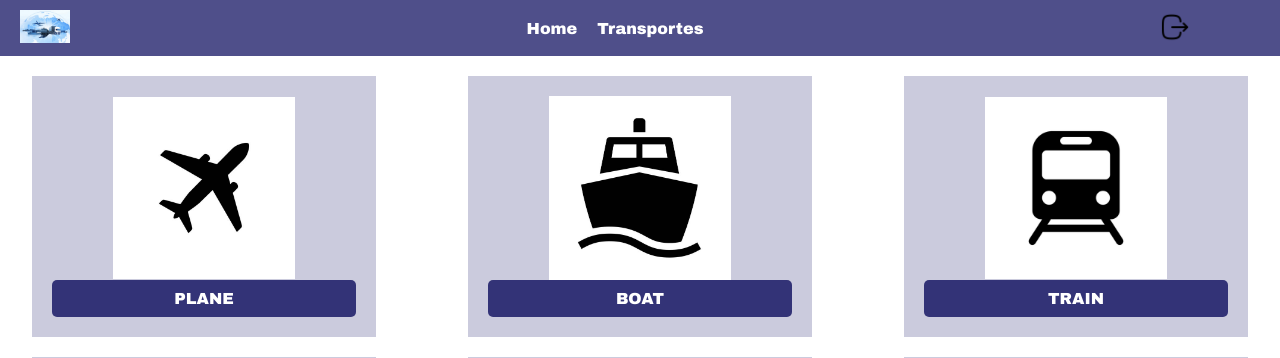
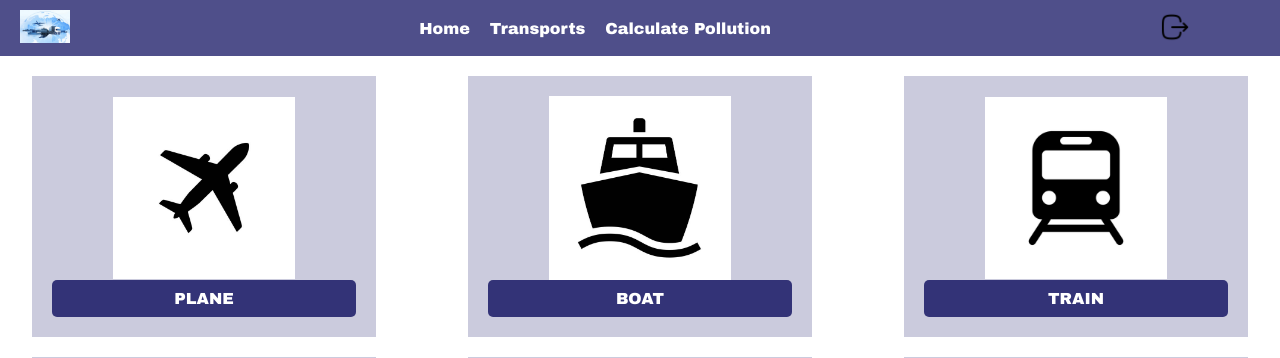
Before and after one commit to loanarm2306/web2, a Django app: page / in a window 1280 px wide. Shown: the top 358 px of the page. Run offline with Django 5.2, Linux system fonts and the light colour scheme; the visitor is signed in with stand-in values (Sample User, id 1).

Commit message:
Correcions i afegir botó

```diff
--- a/project/urls.py
+++ b/project/urls.py
@@ -29,5 +29,5 @@ urlpatterns = [
     path("boat/", TemplateView.as_view(template_name="boat.html"), name="boat"),
     path("train/", TemplateView.as_view(template_name="train.html"), name="train"),
     path("motorbike/", TemplateView.as_view(template_name="motorbike.html"), name="motorbike"),
-
+    path("calculate/", TemplateView.as_view(template_name="calculate.html"), name="calculate")
 ]
--- a/static/css/styles.css
+++ b/static/css/styles.css
@@ -47,15 +47,21 @@ body {
     background: none;
     border: 0;
     color: inherit;
-    /* cursor: default; */
+    font: inherit;
+    padding: 0;
+    cursor: pointer;
+}
+
+#calculate_pollution {
+    margin-right: 20px;
+    margin-left: 20px;
+    background: none;
+    border: 0;
+    color: inherit;
     font: inherit;
     line-height: normal;
-    overflow: visible;
     padding: 0;
-    -webkit-user-select: none; /* for button */
-    -webkit-appearance: button; /* for input */
-    -moz-user-select: none;
-    -ms-user-select: none;
+    cursor: pointer;
 }
 
 #logout_btn {
--- a/templates/base.html
+++ b/templates/base.html
@@ -15,7 +15,7 @@
             <div class="nav-links">
                 <a href="../#">Home</a>
                 <div class="dropdown">
-                    <button id="transports_btn" class="dropbtn">Transportes</button>
+                    <button id="transports_btn" class="dropbtn">Transports</button>
                     <div class="dropdown-content">
                         <a href="../plane">Plane</a>
                         <a href="../boat">Boat</a>
@@ -25,6 +25,12 @@
                         <a href="../motorbike">Motorbike</a>
                     </div>
                 </div>
+                {% if user.is_authenticated %}
+                    <a action="{% url 'calculate' %}" method="post">
+                        {% csrf_token %}
+                        <button id="calculate_pollution">Calculate Pollution</button>
+                    </a>
+                {% endif %}
             </div>
             <div id="div_login_logout">
                 {% if user.is_authenticated %}
```
Also changed, not shown: templates/calculate.html (added, +12 -0 lines).
